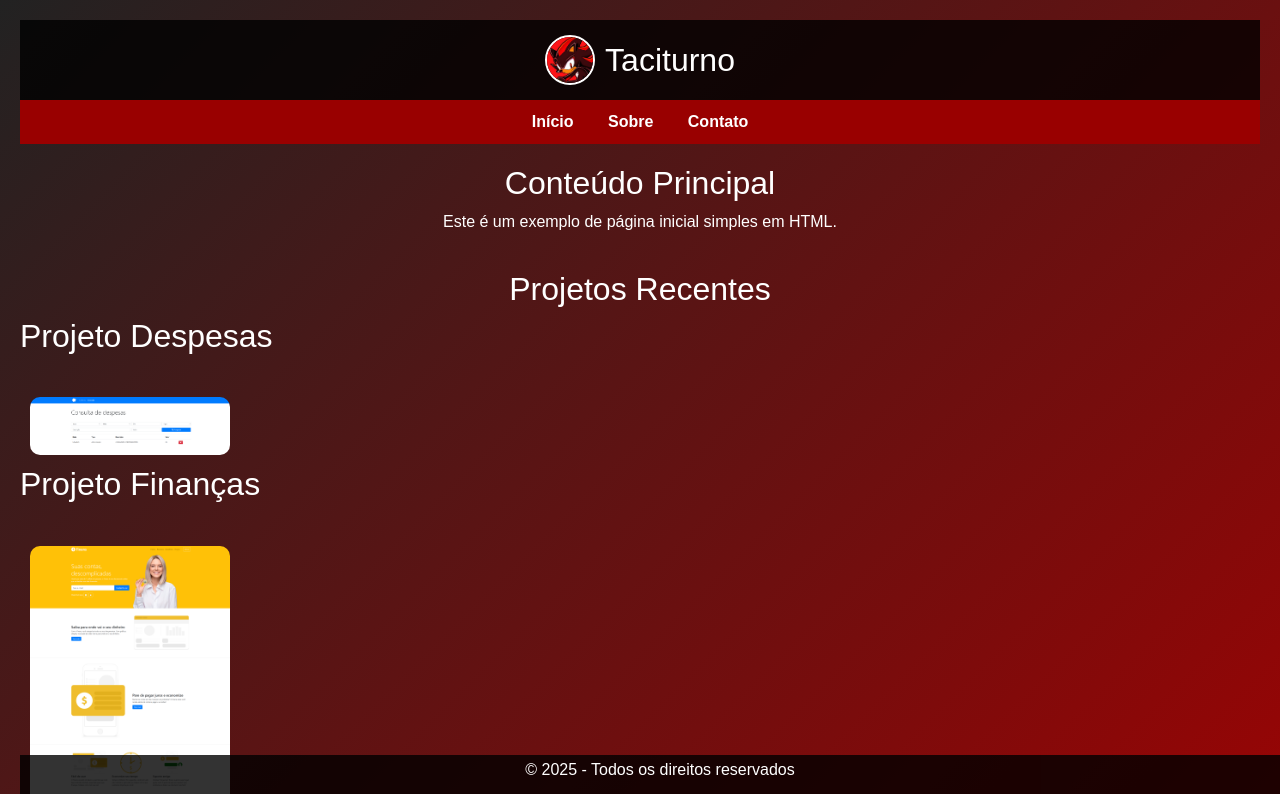
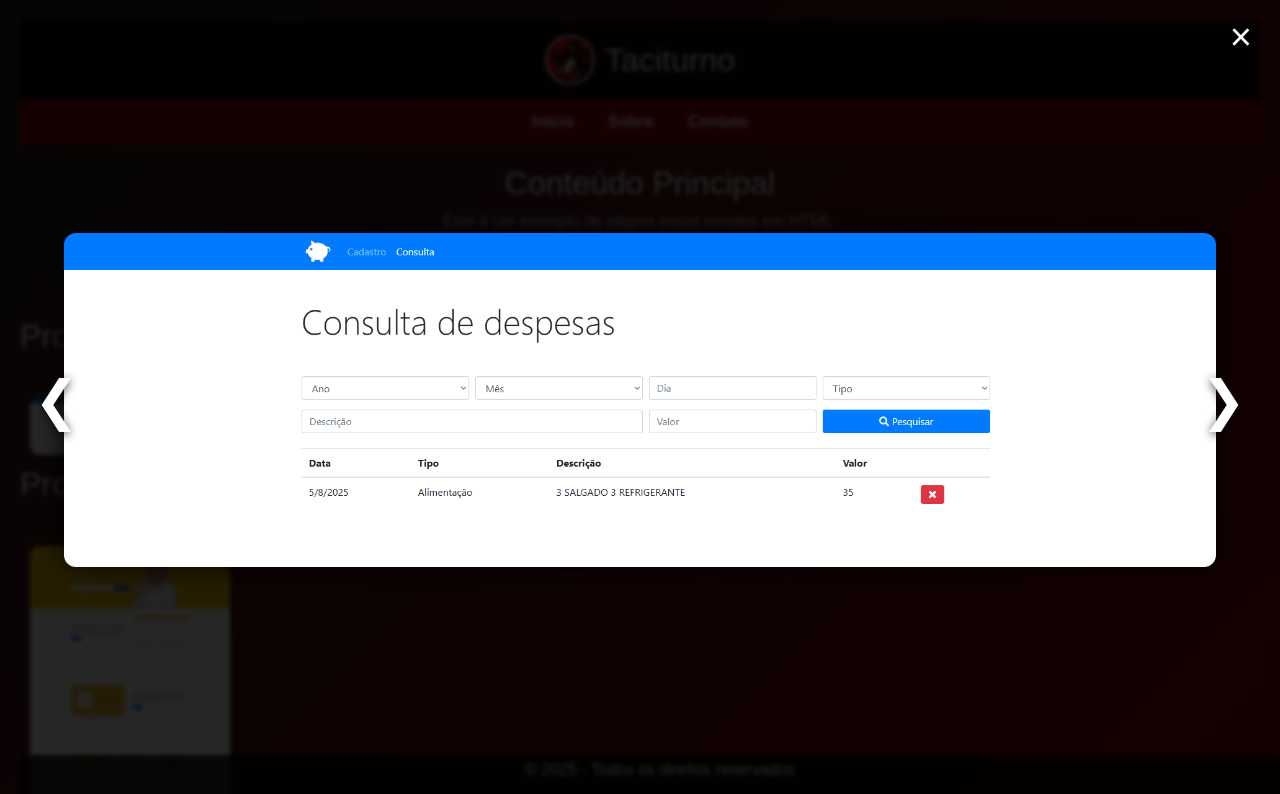
Before and after one commit to TaciturnoDev/code, a plain HTML site: page Taciturno/index.html in a window 1280 px wide. Both pictures are taken after a click on the picture 130 px from the left and 426 px from the top of the page. Shown: the top 794 px of the page. Drawn offline with nearby package versions, Linux system fonts and the light colour scheme.

Commit message:
commit commit -n

```diff
--- a/Taciturno/index.html
+++ b/Taciturno/index.html
@@ -86,9 +86,10 @@
       bottom: 0;
       width: 100%;
     }
-  /* Classe genérica de hover */
+
+    /* Classe genérica de hover (SEU VISUAL MANTIDO) */
     .zoom-hover {
-     min-width:  50px;
+      min-width: 50px;
       max-width: 200px;
       margin: 10px 0; /* espaço entre as imagens */
       transition: transform 0.4s ease, box-shadow 0.4s ease;
@@ -103,6 +104,74 @@
       margin-left: 100px; /* espaço à esquerda */
     }
 
+    /* ===========================
+       ADICIONADO: estilos do modal
+       (cores e vibe combinando com o seu tema)
+       =========================== */
+    .modal-zoom {
+      display: none;               /* oculto por padrão */
+      position: fixed;
+      inset: 0;
+      background: rgba(0,0,0,0.85);
+      z-index: 9999;               /* acima do footer fixo */
+      align-items: center;
+      justify-content: center;
+      padding: 24px;
+      backdrop-filter: blur(2px);
+    }
+    .modal-zoom.aberto { display: flex; }
+
+    .modal-zoom img {
+      max-width: 90vw;
+      max-height: 85vh;
+      border-radius: 12px;
+      box-shadow: 0 0 30px rgba(0,0,0,0.9);
+      animation: zoomIn .35s ease;
+      background: #000;
+      display: block;
+    }
+    @keyframes zoomIn {
+      from { transform: scale(0.92); opacity: 0.2; }
+      to   { transform: scale(1);    opacity: 1; }
+    }
+
+    /* botões do modal */
+    .mz-fechar,
+    .mz-prev,
+    .mz-next {
+      position: absolute;
+      color: #fff;
+      cursor: pointer;
+      user-select: none;
+      transition: color .25s ease, transform .12s ease;
+      text-shadow: 0 2px 10px rgba(0,0,0,.7);
+    }
+    .mz-fechar:hover,
+    .mz-prev:hover,
+    .mz-next:hover { color: #f22; } /* tom vermelho combinando */
+
+    .mz-fechar {
+      top: 18px; right: 28px;
+      font-size: 38px;
+      line-height: 1;
+    }
+    .mz-prev, .mz-next {
+      top: 50%;
+      transform: translateY(-50%);
+      font-size: 54px;
+      padding: 8px 12px;
+    }
+    .mz-prev { left: 22px; }
+    .mz-next { right: 22px; }
+
+    /* Acessibilidade invisível */
+    .sr-only {
+      position: absolute !important;
+      width: 1px; height: 1px;
+      padding: 0; margin: -1px;
+      overflow: hidden; clip: rect(0,0,0,0);
+      white-space: nowrap; border: 0;
+    }
   </style>
 </head>
 <body>
@@ -131,7 +200,8 @@
     <p>&copy; 2025 - Todos os direitos reservados</p>
   </footer>
 
-<center> <h2>Projetos Recentes</h2> </center>
+  <!-- SEÇÃO PROJETOS (mantida) -->
+  <center><h2>Projetos Recentes</h2></center>
 
   <h2>Projeto Despesas</h2>
   <br>
@@ -139,7 +209,6 @@
 
   <h2>Projeto Finanças</h2>
   <br>
-
   <img src="imagens/Financas.png" alt="Projeto2" class="zoom-hover">
 
   <h2>Projeto Notícia</h2>
@@ -150,12 +219,94 @@
   <br>
   <img src="Projeto4.jpg" alt="Projeto4" class="zoom-hover">
 
+  <!-- ===========================
+       ADICIONADO: modal de zoom
+       =========================== -->
+  <div class="modal-zoom" id="modalZoom" aria-hidden="true" role="dialog" aria-label="Visualização ampliada">
+    <span class="mz-fechar" id="mzFechar" aria-label="Fechar (Esc)">&times;</span>
+    <span class="mz-prev"   id="mzPrev"   aria-label="Anterior (←)">&#10094;</span>
+    <img id="mzImg" src="" alt="Imagem ampliada">
+    <span class="mz-next"   id="mzNext"   aria-label="Próxima (→)">&#10095;</span>
+  </div>
 
+  <!-- ===========================
+       ADICIONADO: script do modal
+       =========================== -->
+  <script>
+    (function () {
+      const thumbs = Array.from(document.querySelectorAll('.zoom-hover'));
+      const modal  = document.getElementById('modalZoom');
+      const img    = document.getElementById('mzImg');
+      const btnFechar = document.getElementById('mzFechar');
+      const btnPrev   = document.getElementById('mzPrev');
+      const btnNext   = document.getElementById('mzNext');
 
+      let idxAtual = 0;
 
+      // Abre no clique (hover continua sendo só CSS)
+      thumbs.forEach((el, i) => {
+        el.addEventListener('click', () => abrir(i));
+      });
 
+      function abrir(i) {
+        idxAtual = i;
+        img.src = thumbs[idxAtual].src;
+        img.alt = thumbs[idxAtual].alt || 'Imagem ampliada';
+        modal.classList.add('aberto');
+        modal.setAttribute('aria-hidden', 'false');
+        document.body.style.overflow = 'hidden';
+        preloadVizinho(idxAtual + 1);
+        preloadVizinho(idxAtual - 1);
+        // foco no botão fechar para acessibilidade
+        setTimeout(() => btnFechar.focus(), 50);
+      }
 
+      function fechar() {
+        modal.classList.remove('aberto');
+        modal.setAttribute('aria-hidden', 'true');
+        img.src = '';
+        document.body.style.overflow = '';
+      }
+
+      function mostrar(i) {
+        if (i < 0) i = thumbs.length - 1;
+        if (i >= thumbs.length) i = 0;
+        idxAtual = i;
+        img.src = thumbs[idxAtual].src;
+        img.alt = thumbs[idxAtual].alt || 'Imagem ampliada';
+        preloadVizinho(idxAtual + 1);
+        preloadVizinho(idxAtual - 1);
+      }
+
+      function preloadVizinho(i) {
+        if (i < 0) i = thumbs.length - 1;
+        if (i >= thumbs.length) i = 0;
+        const pre = new Image();
+        pre.src = thumbs[i].src;
+      }
+
+      // Navegação
+      btnPrev.addEventListener('click', () => mostrar(idxAtual - 1));
+      btnNext.addEventListener('click', () => mostrar(idxAtual + 1));
+      btnFechar.addEventListener('click', fechar);
+
+      // Fechar clicando no fundo
+      modal.addEventListener('click', (e) => {
+        if (e.target === modal) fechar();
+      });
+
+      // Teclado
+      window.addEventListener('keydown', (e) => {
+        if (!modal.classList.contains('aberto')) return;
+        if (e.key === 'Escape') fechar();
+        if (e.key === 'ArrowLeft')  mostrar(idxAtual - 1);
+        if (e.key === 'ArrowRight') mostrar(idxAtual + 1);
+      });
+    })();
+  </script>
 </body>
 </html>
 
 <!-- /*comentar codigo CSS no VSCode: Ctrl + K + C */ -->
+
+<!-- /*comentar codigo CSS no VSCode: Ctrl + K + C */ -->
--- a/Taciturno/style.css
+++ b/Taciturno/style.css
@@ -13,21 +13,33 @@ header {
   gap: 10px;
 }
 
-/* Ícone redondo */
+/* bolinha do ícone */
 .icon {
-  width: 40px;       /* tamanho menor */
-  height: 40px;
-  border-radius: 50%;
-  overflow: hidden;  /* garante que a imagem fique dentro do círculo */
+  width: 100px;
+  height: 100px;
+  border-radius: 100%;
+  overflow: hidden;
   border: 2px solid white;
+  flex-shrink: 0;
+  cursor: pointer;
+
+  transition: transform 0.4s ease, box-shadow 0.4s ease;
 }
 
 /* Ajuste da imagem dentro do círculo */
 .icon img {
   width: 100%;
   height: 100%;
-  object-fit: cover;
+  object-fit: cover; /* mantém proporção sem distorcer */
+  display: block;
 }
+
+/* ao passar o mouse, o círculo cresce junto com a imagem */
+.icon:hover {
+  transform: scale(1.8);
+  box-shadow: 0 10px 20px rgba(0,0,0,0.6);
+}
+
 
 /* Texto */
 .logo h1 {
```
Lines whose indentation alone changed are shown as unchanged.
